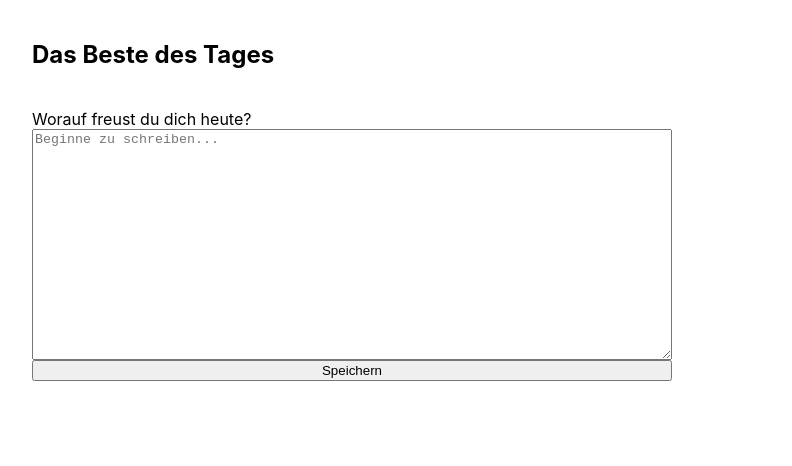
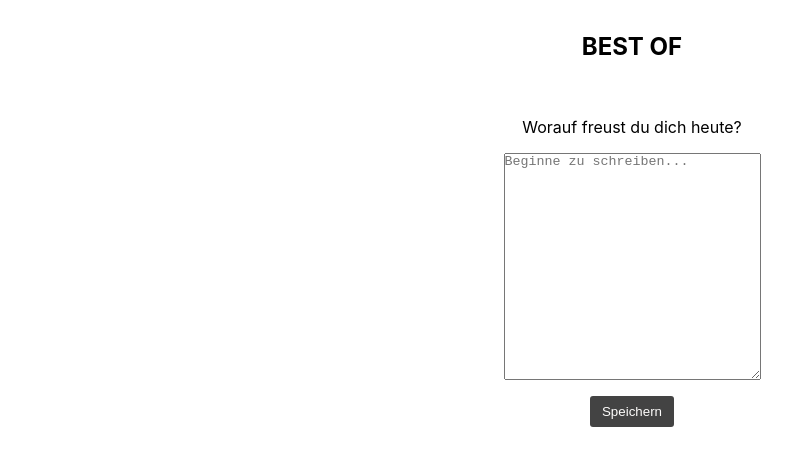
Before and after one commit to marialitwa/capstone-project, a Next.js app: page / in a window 1280 px wide. Shown: the top 466 px of the page, without its empty margins (8-800 px from the left). Built offline with nearby package versions, Linux system fonts and the light colour scheme.

Commit message:
Update basic styles

```diff
--- a/components/GlobalStyles.js
+++ b/components/GlobalStyles.js
@@ -3,13 +3,17 @@ import { createGlobalStyle } from "styled-components";
 const GlobalStyles = createGlobalStyle`
     html,
     body {
-        padding: 0;
-        margin: 0;
+
         font-family: -apple-system, BlinkMacSystemFont, "Segoe UI", Roboto, Helvetica, Arial, sans-serif, "Apple Color Emoji", "Segoe UI Emoji", "Segoe UI Symbol";
+        display: flex;
+        justify-content: center;
+        align-items: center;
     }
 
     * {
         box-sizing: border-box;
+        padding: 0;
+        margin: 0;
     }
 `;
 
--- a/components/QuestionCard.js
+++ b/components/QuestionCard.js
@@ -18,7 +18,9 @@ export default function QuestionCard() {
   return (
     <div>
       <Form onSubmit={handleSubmit}>
-        <label htmlFor="morning-question">Worauf freust du dich heute?</label>
+        <StyledQuestion htmlFor="morning-question">
+          Worauf freust du dich heute?
+        </StyledQuestion>
         <textarea
           id="morning-question"
           name="morningQuestion"
@@ -38,6 +40,11 @@ const Form = styled.form`
   display: flex;
   flex-direction: column;
   justify-content: center;
+  align-items: center;
   max-width: 50vw;
   margin: 40px;
 `;
+
+const StyledQuestion = styled.label`
+  margin: 1rem;
+`;
--- a/components/SubmitButton.js
+++ b/components/SubmitButton.js
@@ -1,7 +1,18 @@
+import styled from "styled-components";
+
 export default function SubmitButton() {
   return (
     <>
-      <button type="submit">Speichern</button>
+      <StyledSubmitButton type="submit">Speichern</StyledSubmitButton>
     </>
   );
 }
+
+const StyledSubmitButton = styled.button`
+  margin: 1rem;
+  padding: 8px 12px;
+  background-color: #434343;
+  color: #fdfcfb;
+  border: none;
+  border-radius: 3px;
+`;
--- a/components/Title.js
+++ b/components/Title.js
@@ -1,10 +1,10 @@
 import styled from "styled-components";
 
 export default function Title() {
-  return <Heading>Das Beste des Tages</Heading>;
+  return <Heading>BEST OF</Heading>;
 }
 
 const Heading = styled.h2`
-  display: flex;
-  margin: 40px;
+  text-align: center;
+  margin: 2rem;
 `;
```
